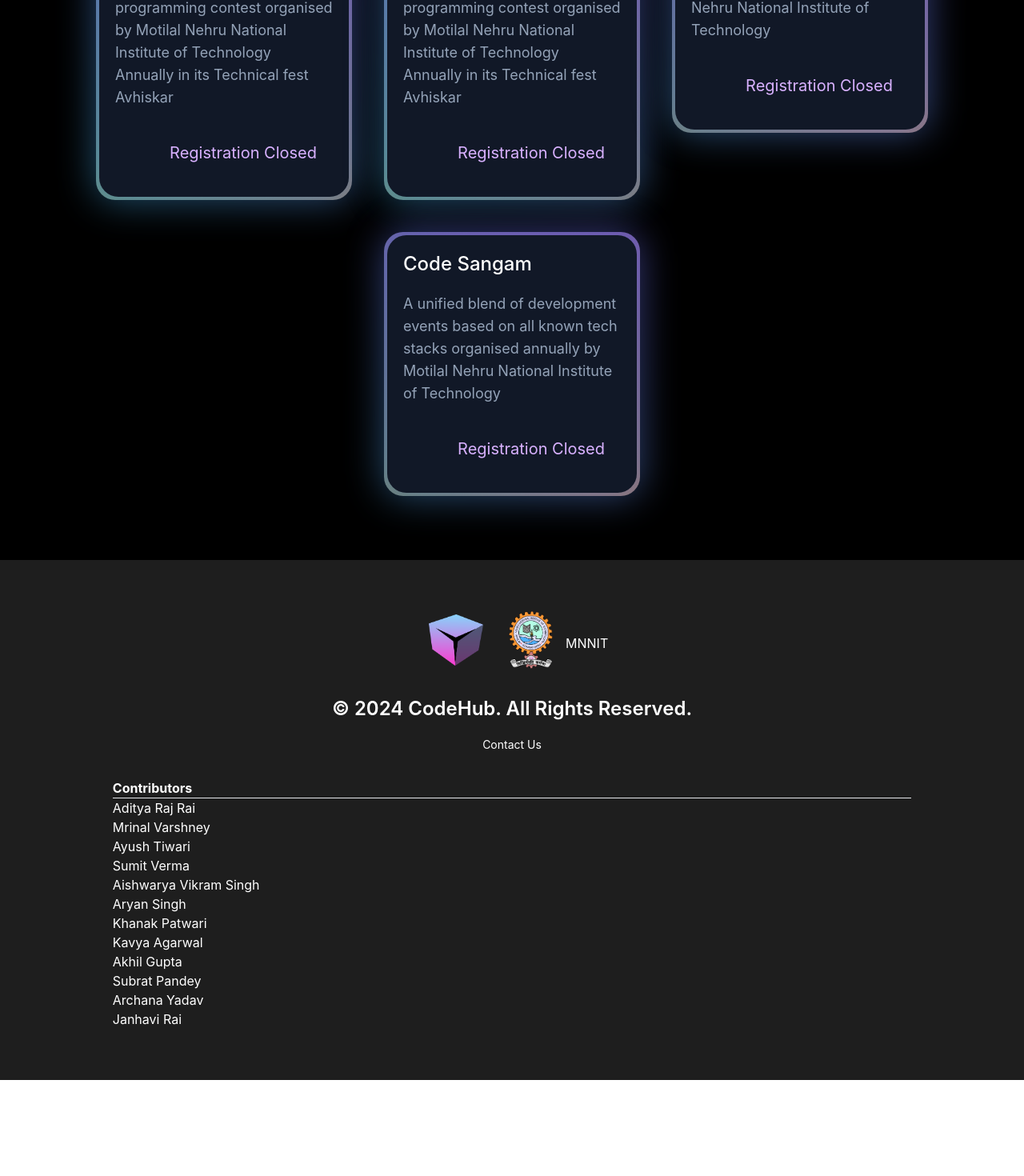
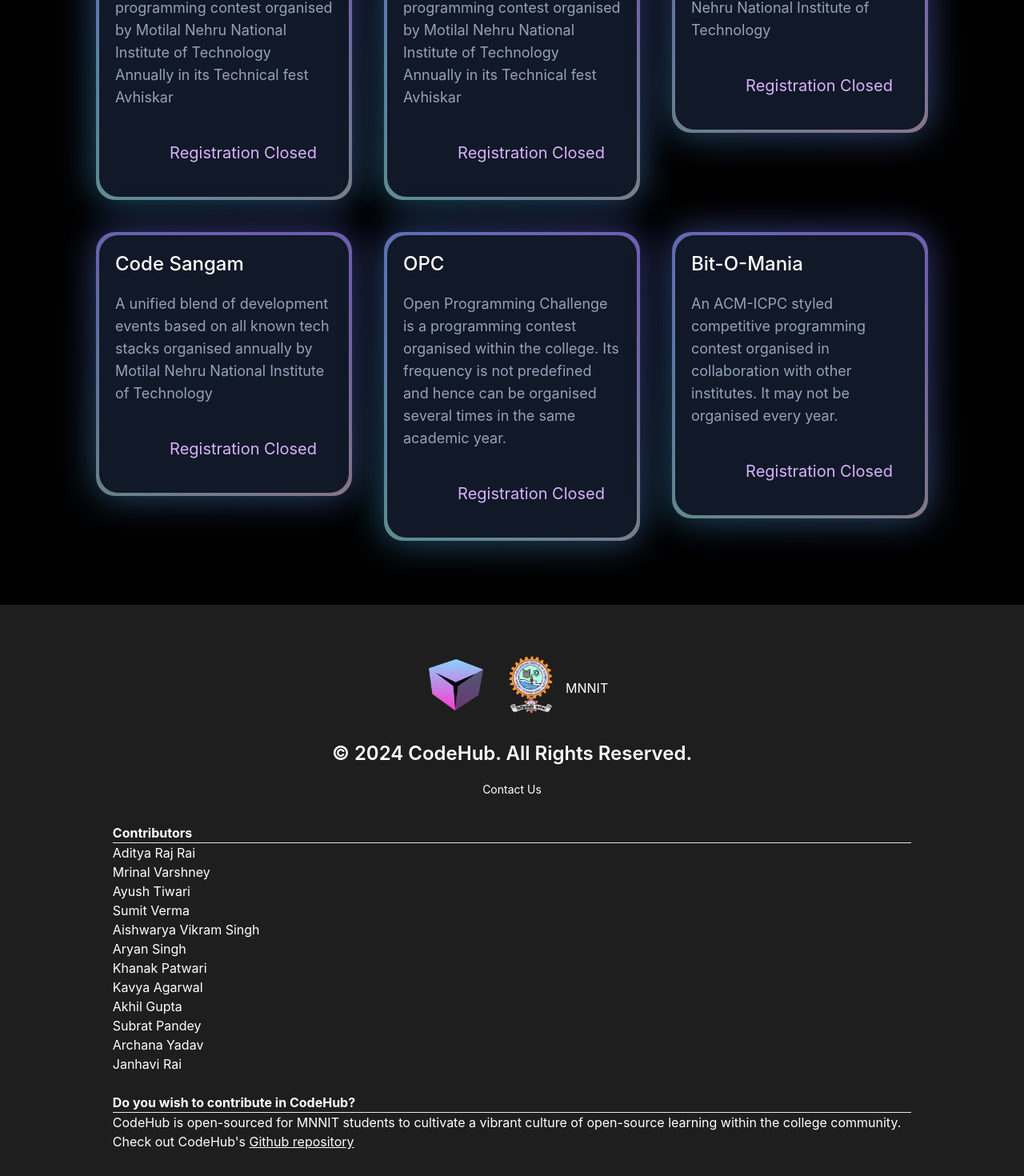
Before and after one commit to theAnuragMishra/CodeHub, a React (Create React App) app in the folder client-side/: page / in a window 1280 px wide. Shown: the part 2784-4254 px from the top of the page at 80% size. Before the commit the page ends 4134 px from the top, so only its background shows below. Built offline with nearby package versions, Linux system fonts and the light colour scheme; no server answers.

Commit message:
added additional event and footer info, also fixed the title

```diff
--- a/client-side/public/index.html
+++ b/client-side/public/index.html
@@ -24,7 +24,7 @@
       work correctly both with client-side routing and a non-root public URL.
       Learn how to configure a non-root public URL by running `npm run build`.
     -->
-    <title>React App</title>
+    <title>CodeHub</title>
   </head>
   <body>
     <noscript>You need to enable JavaScript to run this app.</noscript>
--- a/client-side/src/components/Footer/Footer.jsx
+++ b/client-side/src/components/Footer/Footer.jsx
@@ -47,7 +47,16 @@ export default function Footer() {
       <p><a href='https://www.linkedin.com/in/imsubratpandey/'>Subrat Pandey</a></p>
       <p><a href='https://www.linkedin.com/in/archana1203/'>Archana Yadav</a></p>
       <p><a href='https://www.linkedin.com/in/janhavi-rai24/'>Janhavi Rai</a></p>
+    <br/>
+
+    <div>
+      <p><b>Do you wish to contribute in CodeHub?</b></p>
+      <hr/>
+      <p>CodeHub is open-sourced for MNNIT students to cultivate a vibrant culture of open-source learning within the college community.</p>
+      <p>Check out CodeHub's <a href='https://github.com/adityarai0705/CodeHub'><u>Github repository</u></a></p>
+    </div>
   </div>
+
 </footer>
 
   )
--- a/client-side/src/pages/LandingPage/OurEvents/OurEvents.jsx
+++ b/client-side/src/pages/LandingPage/OurEvents/OurEvents.jsx
@@ -33,7 +33,16 @@ export default function OurEvents() {
         eventName: "Code Sangam",
         summary: "A unified blend of development events based on all known tech stacks organised annually by Motilal Nehru National Institute of Technology",
         registrationStatus: false
-    },];
+    },{
+        eventName: "OPC",
+        summary: "Open Programming Challenge is a programming contest organised within the college. Its frequency is not predefined and hence can be organised several times in the same academic year.",
+        registrationStatus: false
+    },{
+        eventName: "Bit-O-Mania",
+        summary: "An ACM-ICPC styled competitive programming contest organised in collaboration with other institutes. It may not be organised every year.",
+        registrationStatus: false
+    },
+];
 
 
     return (
```
